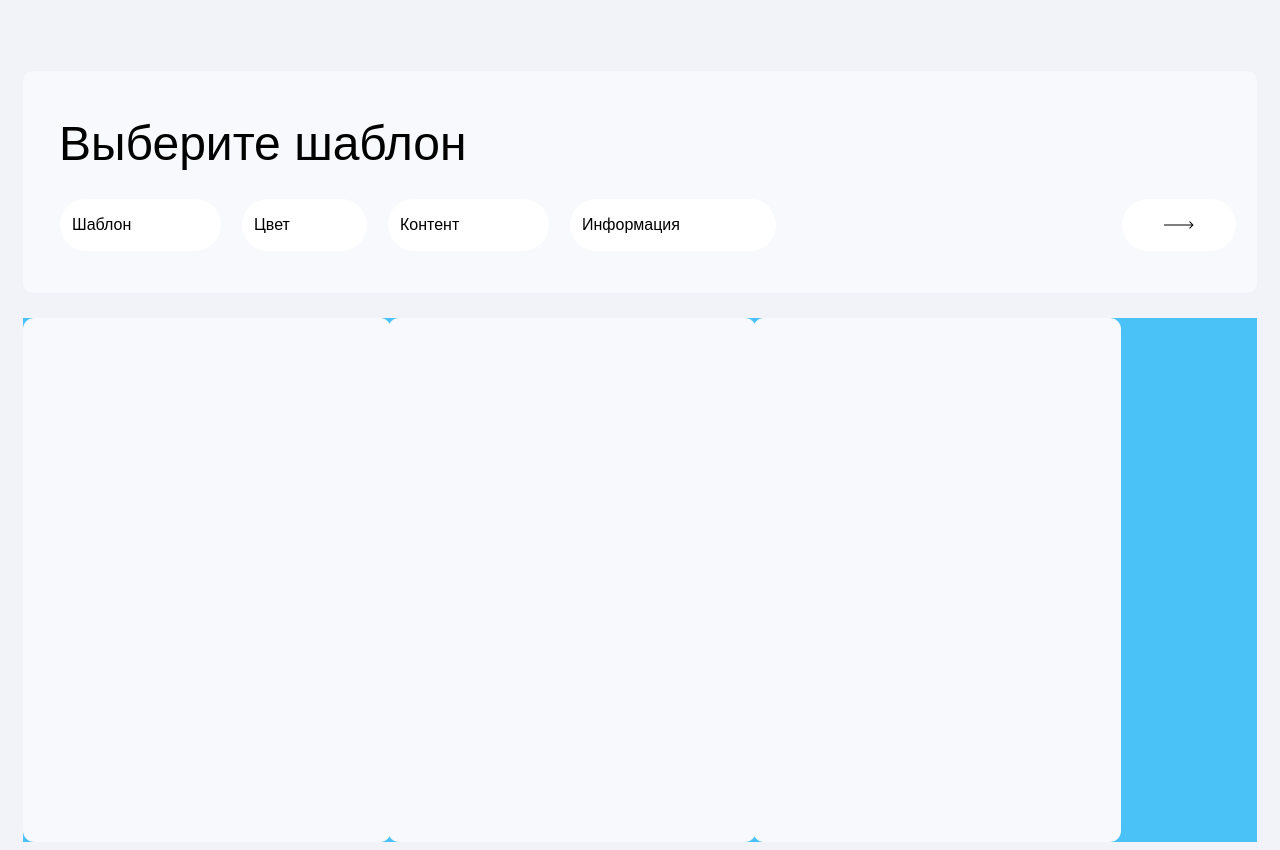
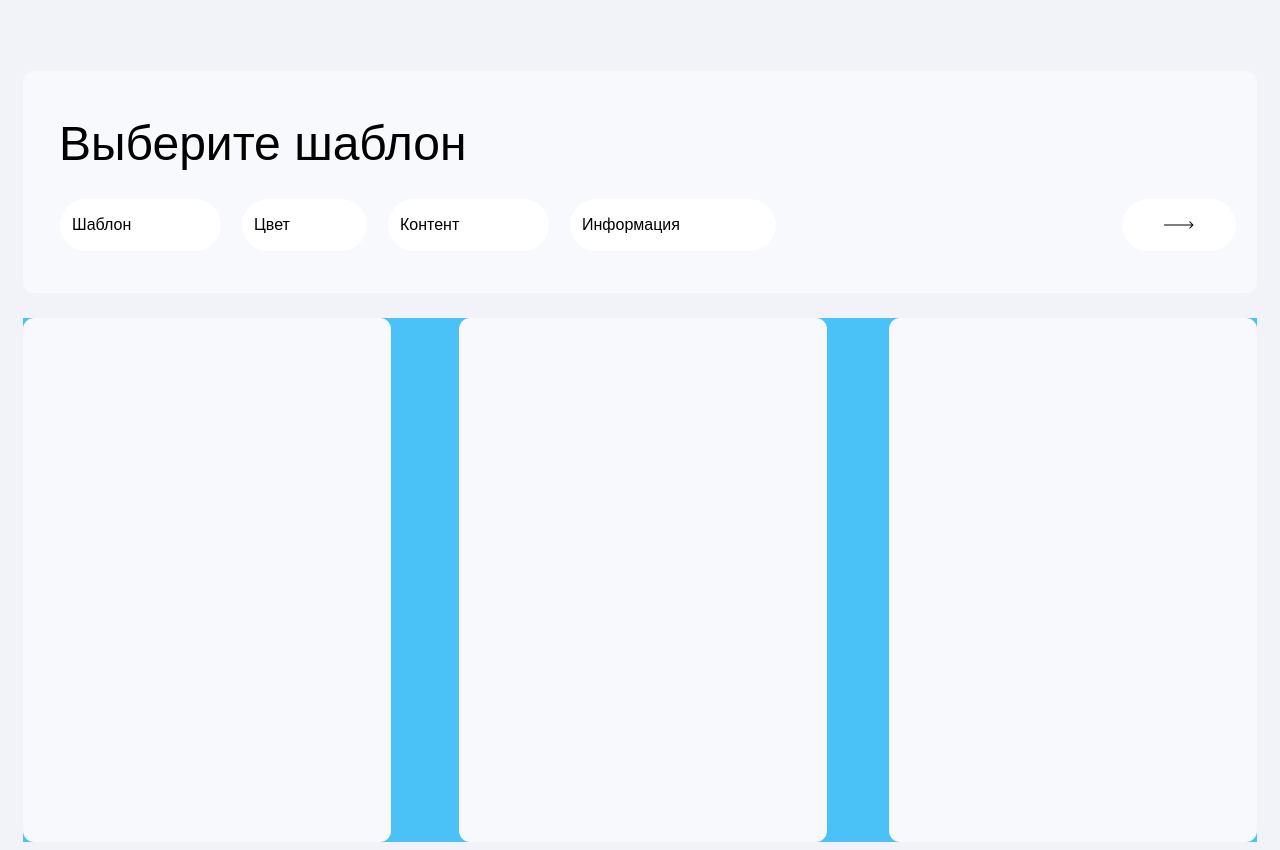
Before and after one commit to cr1stal165/uc-site-constructor-Django-web-app, a Django app: page / in a window 1280 px wide. Run offline with Django 4.2, Linux system fonts and the light colour scheme.

Commit message:
add img's

```diff
--- a/constructor/static/css/styles.css
+++ b/constructor/static/css/styles.css
@@ -187,7 +187,7 @@ body {
     position: absolute;
     width: 368px;
     height: 524px;
-    margin-left: 28.5%;
+    margin-left: 436px;
 
 
     background: #F8F9FC;
@@ -198,7 +198,7 @@ body {
     position: absolute;
     width: 368px;
     height: 524px;
-    margin-left: 57%;
+    margin-left: 866px;
 
 
     background: #F8F9FC;
```
